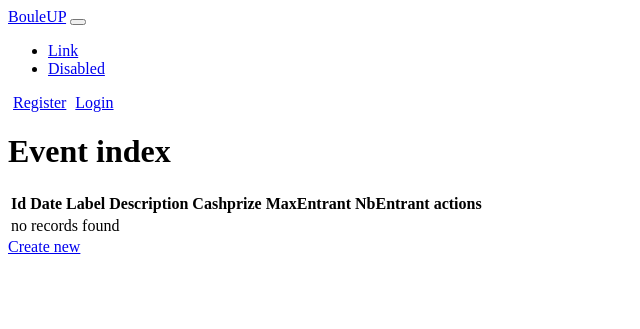
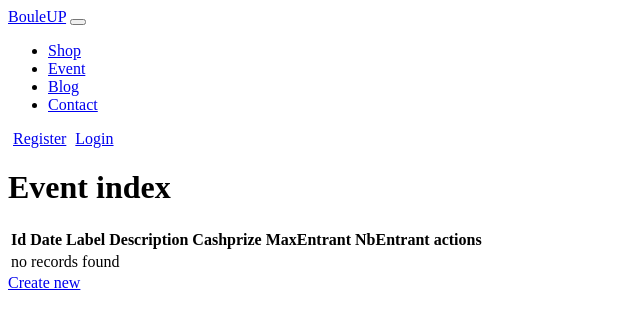
Before and after one commit to GangneuxA/BouleUp, a Symfony app: template templates/event/index.html.twig in a window 1280 px wide. Shown: the top 329 px of the page, without its empty margins (0-640 px from the left). Run offline with Twig, Linux system fonts and the light colour scheme; the template is opened without the code that fills it, so the values that code supplies are empty; some libraries are stand-ins or nearby versions.

Commit message:
Home_page update

```diff
--- a/templates/base.html.twig
+++ b/templates/base.html.twig
@@ -19,12 +19,18 @@
     <div class="collapse navbar-collapse" id="navbarSupportedContent">
       <ul class="navbar-nav me-auto mb-2 mb-lg-0">
         <li class="nav-item">
-          <a class="nav-link" href="#">Link</a>
+          <a class="nav-link" href="/product">Shop</a>
+        </li>
+        <li class="nav-item">
+          <a class="nav-link" href="/event">Event</a>
+        </li>
+        <li class="nav-item">
+          <a class="nav-link" href="/article">Blog</a>
+        </li>
+        <li class="nav-item">
+          <a class="nav-link" href="#">Contact</a>
         </li>
 
-        <li class="nav-item">
-          <a class="nav-link disabled" href="#" tabindex="-1" aria-disabled="true">Disabled</a>
-        </li>
       </ul>
 
 
```
